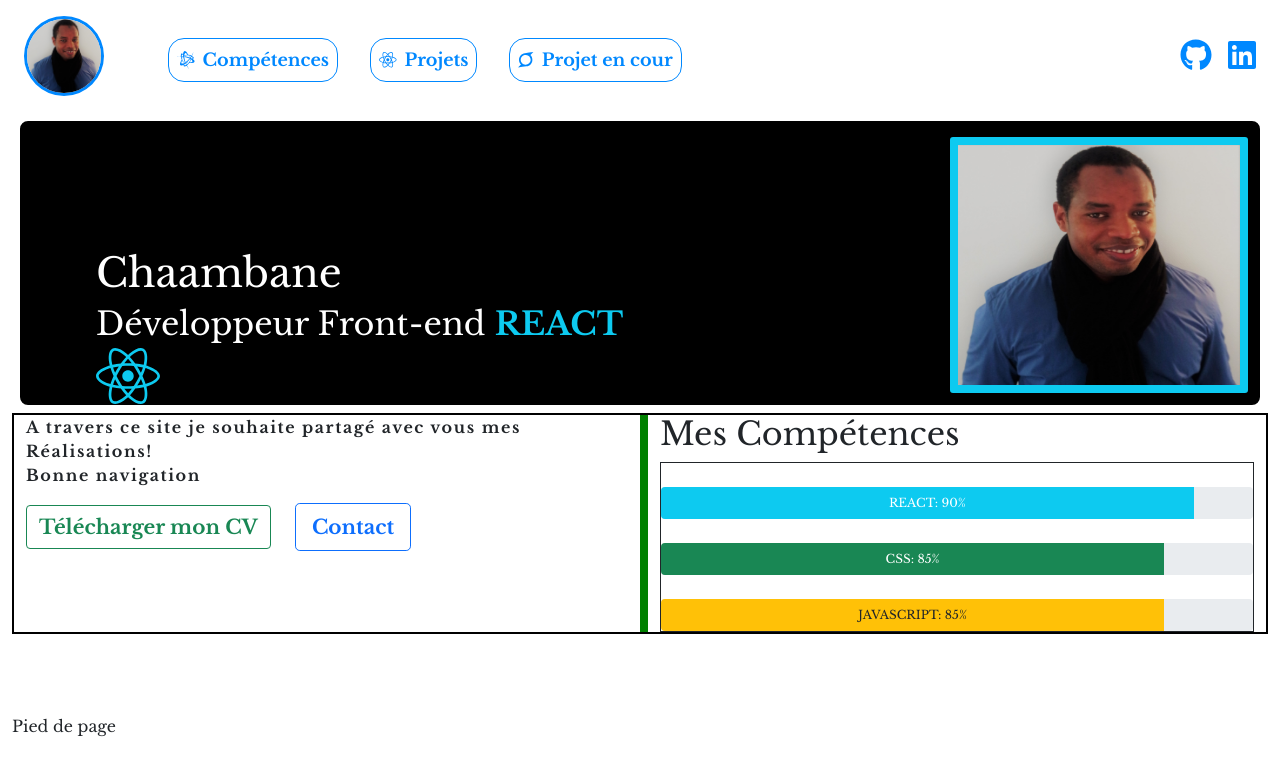
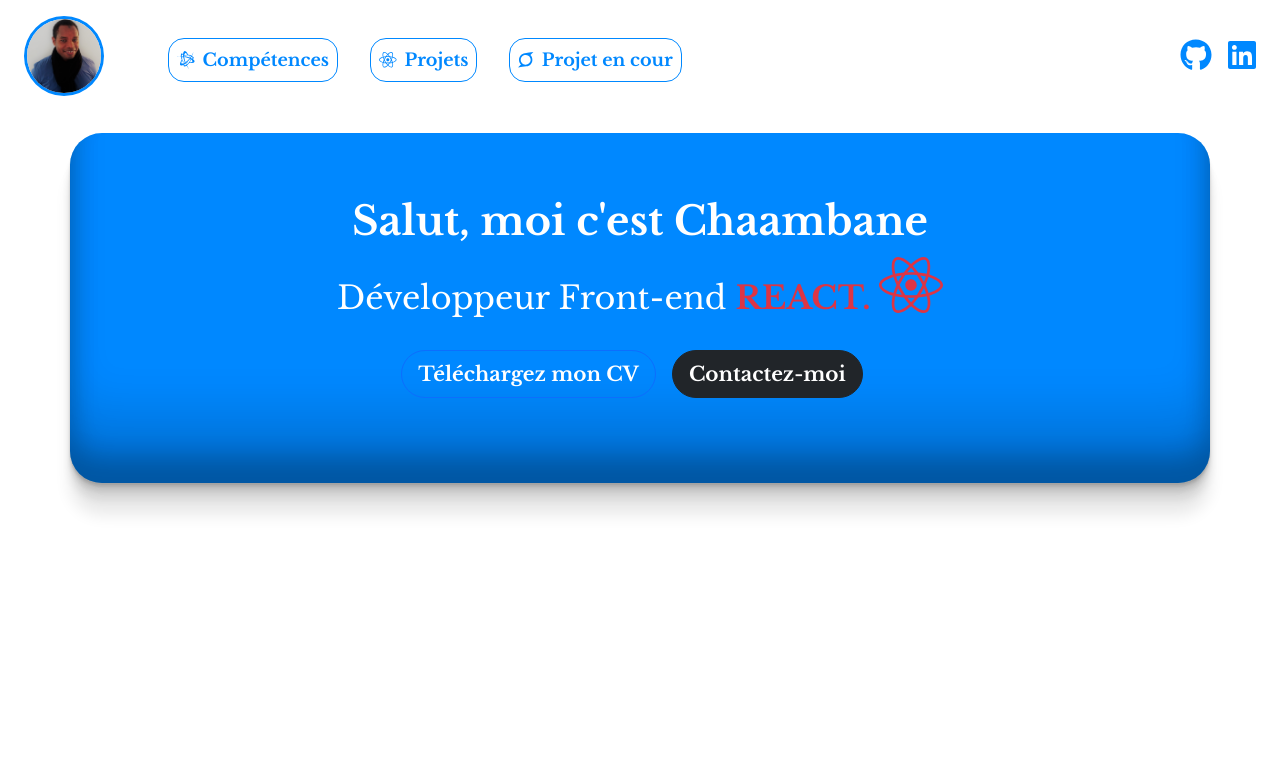
Before and after one commit to Chaambane/My-Resume, a React (Create React App) app: page / in a window 1280 px wide. Shown: the top 776 px of the page. Built offline with nearby package versions, Linux system fonts and the light colour scheme.

Commit message:
feat(Home) add a section home

```diff
--- a/src/components/Home/Home.js
+++ b/src/components/Home/Home.js
@@ -2,48 +2,25 @@ import React from 'react';
 import { FontAwesomeIcon } from '@fortawesome/react-fontawesome';
 import { faReact } from '@fortawesome/free-brands-svg-icons';
 import Classes from './Home.module.css';
-import ImageProfil from '../../assets/images/portfolio/imgProfil.jpg';
+import ButtonLarge from '../ButtonLarge/ButtonLarge';
 
 const home = (props) => {
     return(
-        <section className={["container-fluid mt-1 rounded"].join(' ')} id="#moi">
-            <div className={["row no-gutters", Classes.moi].join(' ')}>
-                <div className={["col-6", Classes.monNom].join(' ')}>
-                    <h1>
-                        Chaambane
+        <section className={["container-fluid mt-1 rounded mt-4"].join(' ')} id="#moi">
+            <div className={["container text-center", Classes.perso].join(' ')}>
+                <div className={[Classes.persoBox]}>
+                    <h1 className="fw-bold">
+                        Salut, moi c'est Chaambane
                     </h1>
                     <h2>
-                        Développeur Front-end <span className="text-info fw-bold">REACT </span><FontAwesomeIcon icon={faReact} size="2x" className="text-info"/>
+                        Développeur Front-end <span className="text-danger fw-bold">REACT. </span><FontAwesomeIcon icon={faReact} size="2x" className="text-danger"/>
                     </h2>
-                </div>
-                <div className={["col-6", Classes.image].join(' ')}>
-                    <img src={ImageProfil} alt="imgProfil" className="card-img"/>
-                </div>
-            </div>
-            <div className={["row no-gutters", Classes.mission].join(' ')}>
-                <div className={["col-6", Classes.presentation].join(' ')}>
-                    <p>
-                        A travers ce site je souhaite partagé avec vous mes Réalisations! <br />
-                            Bonne navigation
-                    </p>
-                    <div>
-                        <button className="btn btn-outline-success fw-bold fs-5 me-4">Télécharger mon CV</button>
-                        <button className="btn btn-outline-primary fw-bold fs-5 btn-lg">Contact</button>
-                    </div>
-                </div>
-                <div className={["col-6", Classes.imgAndCompetence].join(' ')}>
-                    <h2>Mes Compétences</h2>
-                    <div className="border border-dark">
-                        <div className="progress mt-4" style={{height: 2 + "rem"}}>
-                            <div className="progress-bar bg-info" role="progressbar" style={{width: 90 + "%"}} aria-valuenow="5" aria-valuemin="0" aria-valuemax="100">REACT: 90%</div>
-                        </div>
-                        <div className="progress mt-4" style={{height: 2 + "rem"}}>
-                            <div className="progress-bar bg-success" role="progressbar" style={{width: 85 + "%"}} aria-valuenow="5" aria-valuemin="0" aria-valuemax="100">CSS: 85%</div>
-                        </div>
-                        <div className="progress mt-4" style={{height: 2 + "rem"}}>
-                            <div className="progress-bar bg-warning text-dark" role="progressbar" style={{width: 85 + "%"}} aria-valuenow="5" aria-valuemin="0" aria-valuemax="100">JAVASCRIPT: 85%</div>
-                        </div>
-                    </div>
+                    <a href="../../assets/documents/CV.pdf" download>
+                        <ButtonLarge typeBtn="btn-outline-primary">Téléchargez mon CV</ButtonLarge>
+                    </a>
+                    <a href="mailto:chaambane.faidine@gmail.com">
+                        <ButtonLarge typeBtn="btn-dark">Contactez-moi</ButtonLarge>
+                    </a>
                 </div>
             </div>
         </section>
--- a/src/components/Home/Home.module.css
+++ b/src/components/Home/Home.module.css
@@ -1,29 +1,14 @@
 /* Moi */
-.moi{
-    background-color: #000 !important;
-    height: 300px;
-    border: 0.5rem solid #fff;
-    border-radius: 1rem;
+.perso{
+    height: 350px;
+    color: #000 !important;
+    background-color: #08F;
+    border-radius: 2rem;
+    box-shadow: rgba(0, 0, 0, 0.17) 0px -23px 25px 0px inset, rgba(0, 0, 0, 0.15) 0px -36px 30px 0px inset, rgba(0, 0, 0, 0.1) 0px -79px 40px 0px inset, rgba(0, 0, 0, 0.06) 0px 2px 1px, rgba(0, 0, 0, 0.09) 0px 4px 2px, rgba(0, 0, 0, 0.09) 0px 8px 4px, rgba(0, 0, 0, 0.09) 0px 16px 8px, rgba(0, 0, 0, 0.09) 0px 32px 16px;
 }
-.monNom{
-    color: #fff !important;
-    position: relative;
-    top: 8rem;
-    left: 4rem;
-}
-.monNom:hover{
-    font-size: 5rem;
-}
-.image{
-    height: 100%;
-}
-.image > img{
-    width: 50%;
-    height: 90%;
-    margin-top: 1rem;
-    position: relative;
-    left: 50%;
-    border: 0.5rem solid #0dcaf0;
+.persoBox{
+    color: #fff;
+    padding: 4rem;
 }
 .presentation{
     font-weight: bold;
--- a/src/containers/ResumeManager/ResumeManager.js
+++ b/src/containers/ResumeManager/ResumeManager.js
@@ -9,7 +9,6 @@ class ResumeManager extends Component {
             <main className={["container-fluid", Classes.main].join(' ')}>
                 <Navbar/>
                 <Home/>
-                <footer>Pied de page</footer>
             </main>
         )
     };
```
